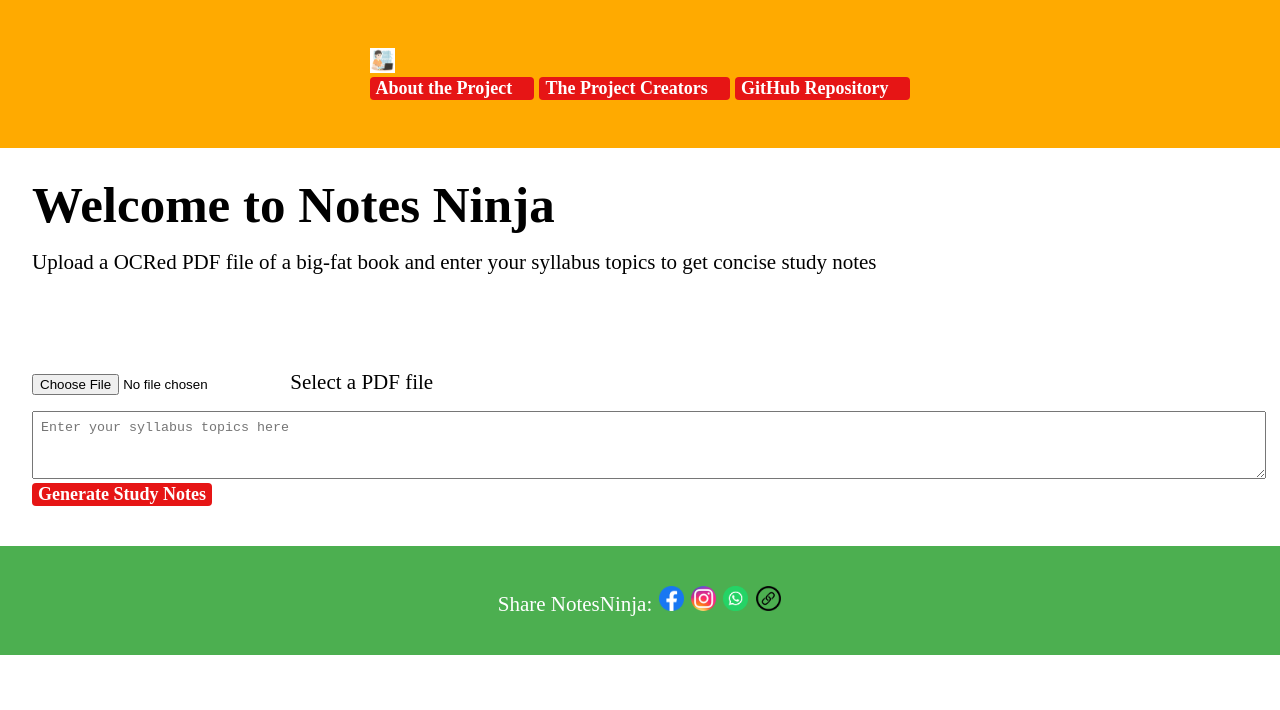
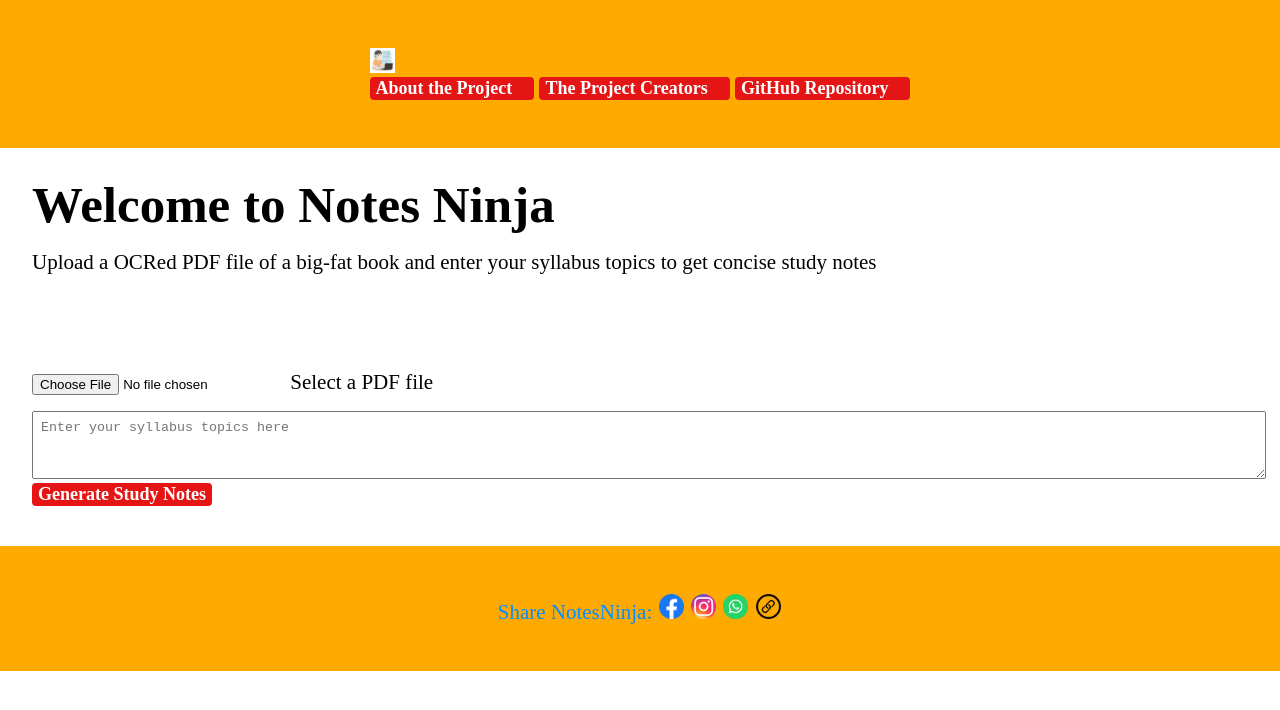
Before and after one commit to Tejasva1059/test-4-, a plain HTML site: page index.html in a window 1280 px wide. Drawn offline with Linux system fonts and the light colour scheme.

Commit message:
Update style.css
Signed-off-by: UMANG GOSWAMI <go.umang108@gmail.com>

```diff
--- a/static/css/style.css
+++ b/static/css/style.css
@@ -80,7 +80,7 @@ header
   background-color: rgb(255, 170, 0);
   color: #008fff;
   display: flex;
-  justify-content: space-between;
+  justify-content: center;
   align-items: center;
   padding: 1rem;
 }
@@ -110,12 +110,15 @@ header .logo img
 footer
 {
   background-color: #4CAF50;
-  color: #fff;
   display: flex;
   justify-content: center;
   align-items: center;
   padding: 0.5rem;
   margin-top: 0.5rem;
+  background-color: rgb(255, 170, 0);
+  color: #008fff;
+  align-items: center;
+  padding: 1rem;
 }
 
 footer a
```
